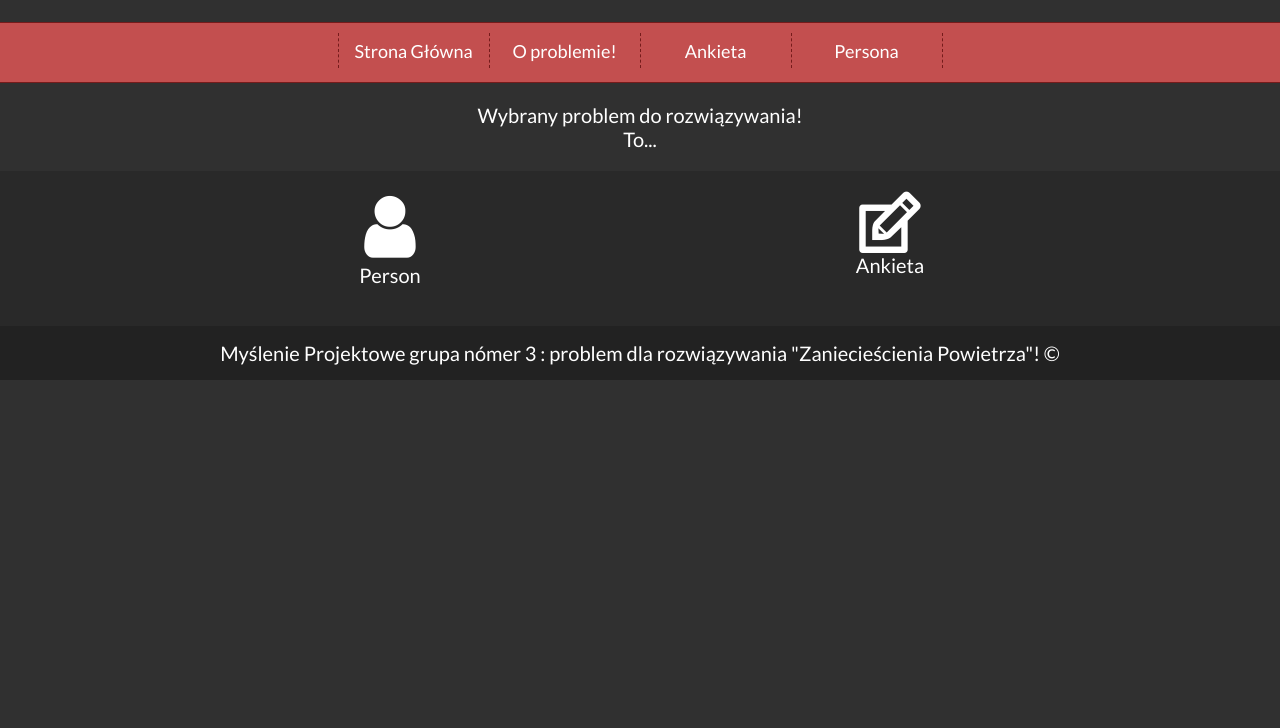
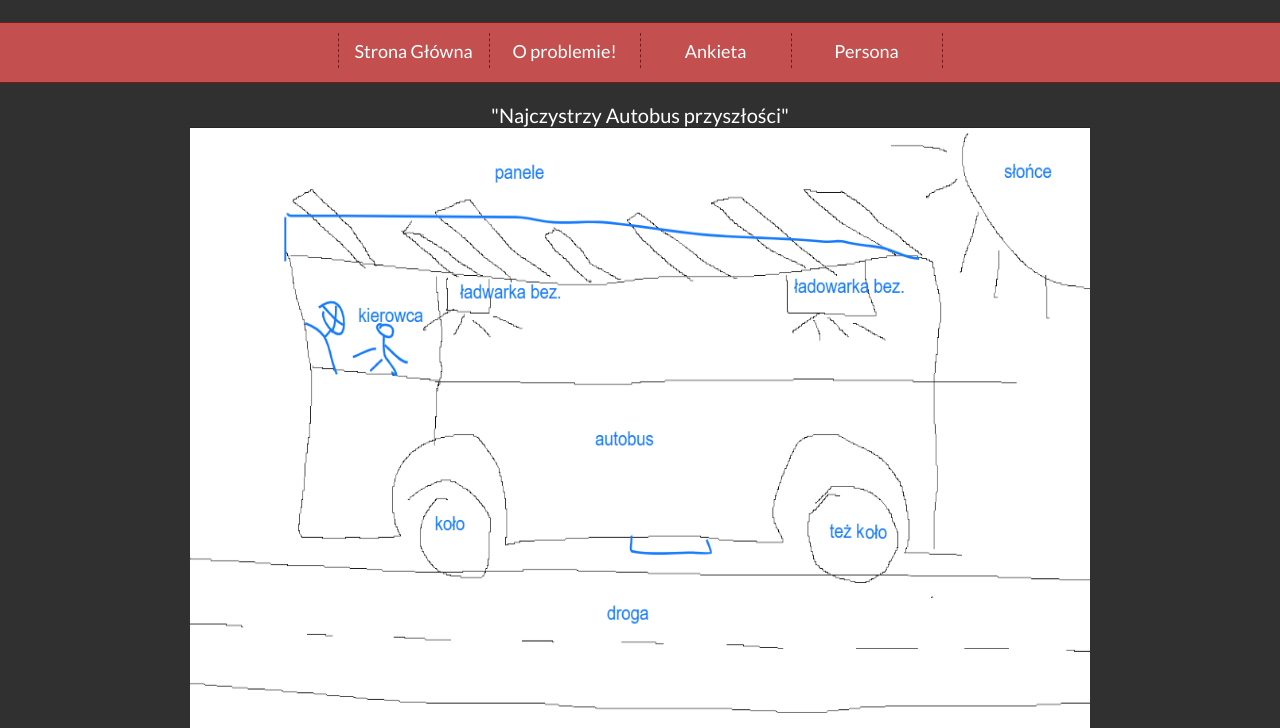
Before and after one commit to pracy-domowe/pracy-domowe.github.io, a plain HTML site: page budowa.html in a window 1280 px wide. Shown: the part 72-800 px from the top of the page. Drawn offline with Linux system fonts and the light colour scheme; a script that the page names is missing.

Commit message:
Update autobus

```diff
--- a/budowa.html
+++ b/budowa.html
@@ -42,8 +42,8 @@
             </div>
 
             <div class="content">
-                Wybrany problem do rozwiązywania!<br/>
-                To...
+                "Najczystrzy Autobus przyszłości"<br/>
+                <img src="main/autobus.png" style="width: 900px; height: 700px;" />
             </div>
 
             <div class="socials">
```
Also changed, not shown: main/autobus.png (added).
